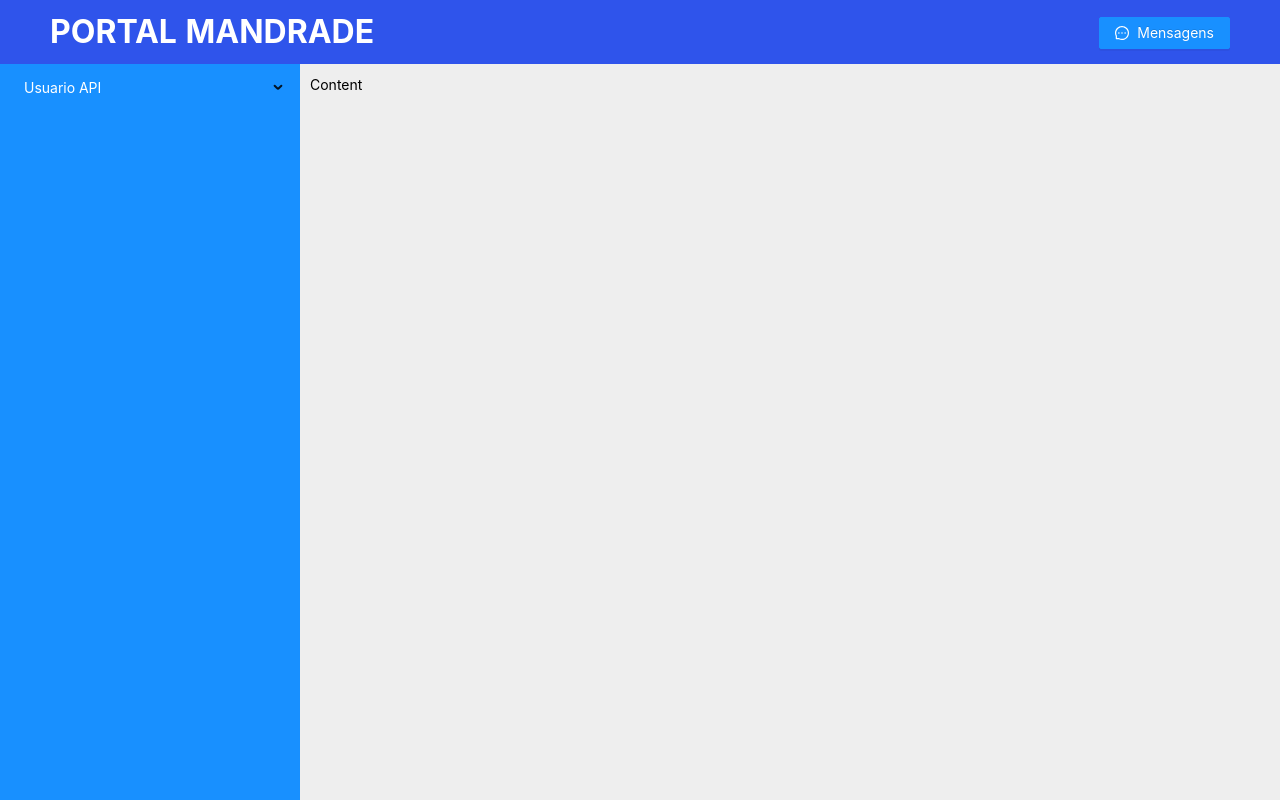
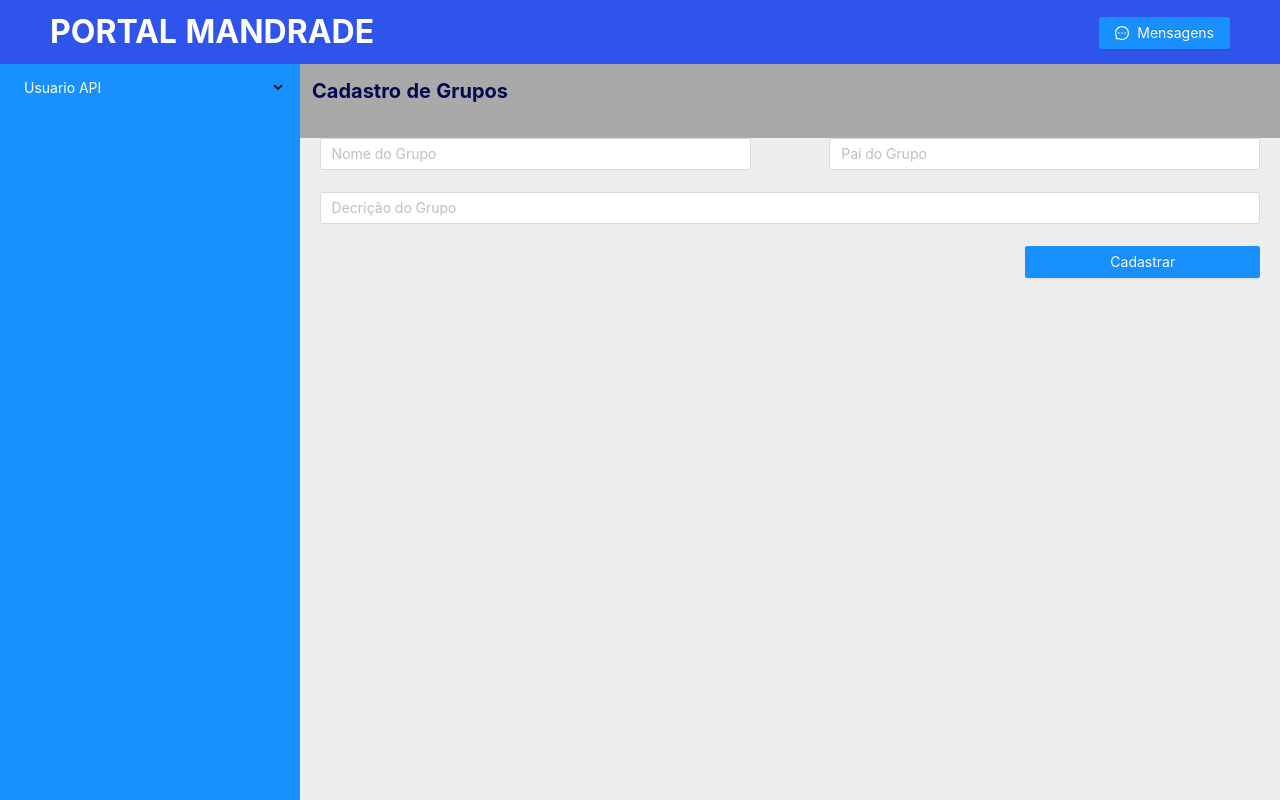
Before and after one commit to marcusruas/mandrade-portal, a React (Create React App) app: page / in a window 1280 px wide. Built offline with nearby package versions, Linux system fonts and the light colour scheme.

Commit message:
Trabalhando no reducer

```diff
--- a/src/index.css
+++ b/src/index.css
@@ -57,7 +57,6 @@ body {
 }
 
 .Corpo {
-  padding: 10px;
   background-color: #eee;
   color: black;
 }
--- a/src/infrastructure/ApiHandler.ts
+++ b/src/infrastructure/ApiHandler.ts
@@ -1,13 +1,13 @@
-import { MiddlewareAPI, Dispatch, Middleware } from 'redux';
-import { AxiosPromise } from "axios";
+import { AxiosResponse } from "axios";
 import { toast } from 'react-toastify';
 
 import RetornoErroApi from 'Infrastructure/Models/ApiModels/RetornoErroApi';
 import RetornoSucessoApi from './Models/ApiModels/RetornoSucessoApi';
 
-const GerenciarRequisicao = async (apiCall: AxiosPromise) => {
+type Retornos = RetornoErroApi | RetornoSucessoApi | null;
+
+const FormatarRequisicao = (retorno: AxiosResponse): Retornos => {
     try {
-        const retorno = await apiCall;
         if (!retorno.data) {
             toast.error('Não foi possível validar as informações passadas. Tente novamente mais tarde');
             return null;
@@ -22,7 +22,7 @@ const GerenciarRequisicao = async (apiCall: AxiosPromise) => {
         if (!error.response) {
             toast.error('Falha ao processar solicitação. Favor entrar em contato com suporte');
             console.log('Não foi possível se conectar com a API para realizar a requisição.');
-            return;
+            return null;
         }
 
         const respostaErro = error.response.data;
@@ -42,7 +42,6 @@ const GerenciarRequisicao = async (apiCall: AxiosPromise) => {
 
         return retorno;
     }
-
 }
 
-export default GerenciarRequisicao;
+export default FormatarRequisicao;
--- a/src/infrastructure/Services/Usuarios/Grupos.ts
+++ b/src/infrastructure/Services/Usuarios/Grupos.ts
@@ -1,15 +1,14 @@
 import UriApi from 'Infrastructure/Consts';
-import GerenciarRequisicao from '../../ApiHandler';
+import FormatarRequisicao from '../../ApiHandler';
 import axios from 'axios';
 
 import Grupo from 'Infrastructure/Models/Usuarios/Grupo';
 
-const AdicionarNovoGrupo = (grupo: Grupo): Array<Grupo> => {
-    const retorno = GerenciarRequisicao(axios.post(
-        `${UriApi.USUARIOS_GRUPOS}/IncluirNovoGrupo`, { ...grupo }
-    ));
-    console.log(retorno);
-    return [];
+const AdicionarNovoGrupo = async (grupo: Grupo) => {
+    const apiCall = await axios.post(`${UriApi.USUARIOS_GRUPOS}/IncluirNovoGrupo`, { ...grupo });
+    const retorno = FormatarRequisicao(apiCall);
+
+    return retorno;
 }
 
 export { AdicionarNovoGrupo }
--- a/src/store/actions/Usuarios/Grupos/index.ts
+++ b/src/store/actions/Usuarios/Grupos/index.ts
@@ -3,11 +3,11 @@ import Grupo from 'Infrastructure/Models/Usuarios/Grupo';
 import * as GruposTypes from 'Store/Actions/Usuarios/Grupos/Types';
 import * as GruposService from 'Infrastructure/Services/Usuarios/Grupos';
 
-const AdicionarErroValidacao = (grupo: Grupo): GruposTypes.UsuariosGrupoTypes => {
+const AdicionarNovoGrupo = (grupo: Grupo): GruposTypes.UsuariosGrupoTypes => {
     return {
         type: GruposTypes.adicionarGrupoType,
         Retorno: GruposService.AdicionarNovoGrupo(grupo),
     }
 }
 
-export { AdicionarErroValidacao }
+export { AdicionarNovoGrupo }
--- a/src/store/reducers/UsuariosReducer.ts
+++ b/src/store/reducers/UsuariosReducer.ts
@@ -1,5 +1,4 @@
 import * as GruposTypes from 'Store/Actions/Usuarios/Grupos/Types';
-import * as _ from 'lodash'
 import Grupo from 'Infrastructure/Models/Usuarios/Grupo';
 
 interface UsuariosState {
--- a/src/ui/App.tsx
+++ b/src/ui/App.tsx
@@ -6,7 +6,7 @@ import Cabecalho from './Layout/Cabecalho';
 import Menus from './Layout/Menus';
 import Corpo from './Layout/Corpo';
 
-import { createStore, applyMiddleware } from 'redux'
+import { createStore } from 'redux'
 import { Provider } from 'react-redux';
 import { Reducers } from 'Store/Reducers'
 
--- a/src/ui/Layout/Corpo.tsx
+++ b/src/ui/Layout/Corpo.tsx
@@ -1,11 +1,13 @@
 import React from 'react';
 import { Layout } from 'antd'
+
+import NovoGrupo from 'Ui/Usuarios/Grupos/NovoGrupo/';
 
 const Corpo = () => {
     const { Content } = Layout;
     return (
         <Content className="Corpo">
-            Content
+            <NovoGrupo />
         </Content>
     )
 }
--- /dev/null
+++ b/src/ui/SharedComponents/CabecalhoPagina.tsx
@@ -0,0 +1,29 @@
+import React, { CSSProperties } from 'react';
+
+interface ParametrosCabecalho {
+    Titulo: string
+}
+
+const CabecalhoPagina = (parametros: ParametrosCabecalho) => {
+    const estiloCabecalho: CSSProperties = {
+        width: '100%',
+        height: '10%',
+        backgroundColor: 'darkgray',
+    }
+
+    const estiloTexto: CSSProperties = {
+        padding: '12px',
+        textAlign: 'left',
+        color: '#030852',
+        fontWeight: 'bold',
+        fontSize: '20px'
+    }
+
+    return (
+        <div style={estiloCabecalho}>
+            <h1 style={estiloTexto}>{parametros.Titulo}</h1>
+        </div>
+    )
+}
+
+export default CabecalhoPagina
--- /dev/null
+++ b/src/ui/Usuarios/Grupos/NovoGrupo/index.css
@@ -0,0 +1,8 @@
+.NovoGrupo {
+    padding-left: 2%;
+    padding-right: 2%;
+}
+
+.NovoGrupo .ant-btn-primary {
+    width: 100%;
+}
--- a/src/ui/Usuarios/Grupos/NovoGrupo/index.tsx
+++ b/src/ui/Usuarios/Grupos/NovoGrupo/index.tsx
@@ -1,9 +1,13 @@
 import React from 'react';
+import { Input, Button, Row, Col } from 'antd';
 import { connect, ConnectedProps } from 'react-redux';
+import './index.css';
 
 import * as Reducer from 'Store/Reducers/';
-import * as GruposActions from 'Store/Actions/Usuarios/Grupos/';
+import * as GruposActions from 'Store/Actions/Usuarios/Grupos/index';
 import Grupo from 'Infrastructure/Models/Usuarios/Grupo';
+
+import CabecalhoPagina from 'Ui/SharedComponents/CabecalhoPagina';
 
 const mapStateToProps = (state: Reducer.ReducersType) => ({
     Grupos: state.Usuarios
@@ -12,7 +16,7 @@ const mapStateToProps = (state: Reducer.ReducersType) => ({
 const mapDispatchToProps = (dispatch: any) => {
     const actions = {
         AdicionarNovoGrupo: (grupo: Grupo) =>
-            dispatch(GruposActions.AdicionarErroValidacao(grupo))
+            dispatch(GruposActions.AdicionarNovoGrupo(grupo))
     }
 
     return actions;
@@ -22,10 +26,33 @@ const conector = connect(mapStateToProps, mapDispatchToProps);
 type Propriedades = ConnectedProps<typeof conector>;
 
 class NovoGrupo extends React.PureComponent<Propriedades> {
+    adicionarGrupo = () => {
+        this.props.AdicionarNovoGrupo(new Grupo(
+            0,
+            "teste",
+            "teste123",
+            0
+        ))
+    }
+
     render() {
         return (
             <React.Fragment>
-
+                <CabecalhoPagina Titulo="Cadastro de Grupos" />
+                <div className="NovoGrupo">
+                    <Row justify="space-between">
+                        <Col span={11}><Input placeholder="Nome do Grupo"></Input></Col>
+                        <Col span={11}><Input placeholder="Pai do Grupo"></Input></Col>
+                    </Row>
+                    <br />
+                    <Row>
+                        <Col span={24}><Input placeholder="Decrição do Grupo"></Input></Col>
+                    </Row>
+                    <br />
+                    <Row justify="end">
+                        <Col span={6}><Button type="primary" onClick={() => this.adicionarGrupo()}>Cadastrar</Button></Col>
+                    </Row>
+                </div>
             </React.Fragment>
         )
     }
```
Also changed, not shown: src/store/actions/Usuarios/index.ts (deleted).
